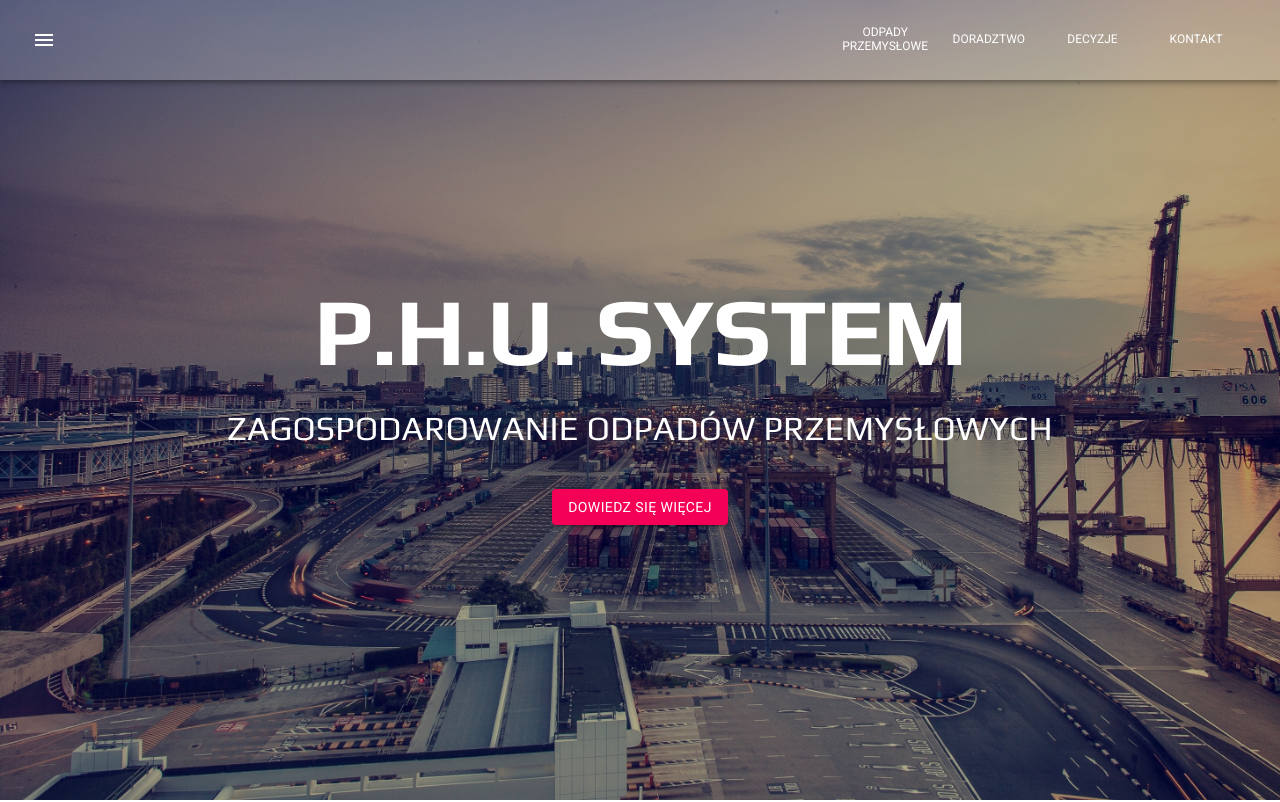
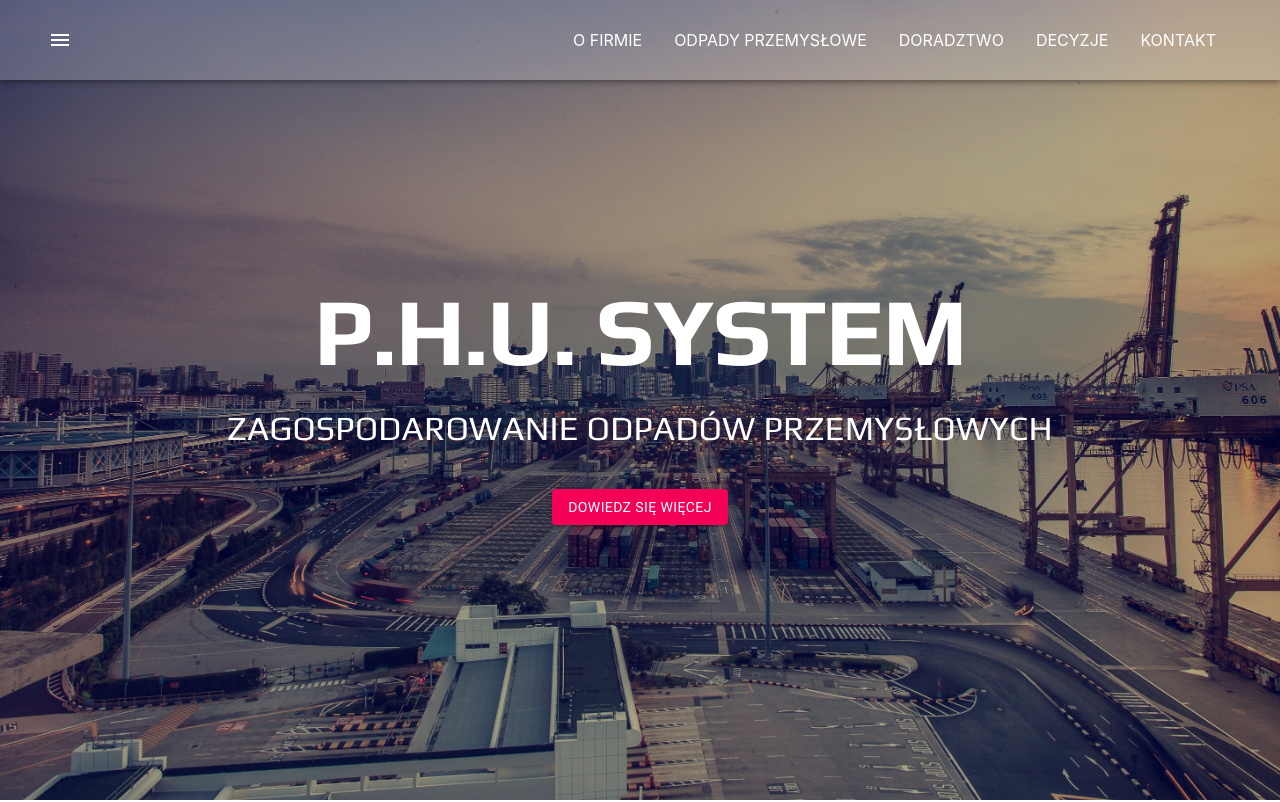
Before and after one commit to WarmuzWojtek/System-MUI, a React (Create React App) app: page / in a window 1280 px wide. Shown: the top 802 px of the page. Built offline with nearby package versions, Linux system fonts and the light colour scheme.

Commit message:
Add Appbar Menu

```diff
--- a/src/Components/Consulting/Consulting.jsx
+++ b/src/Components/Consulting/Consulting.jsx
@@ -43,7 +43,7 @@ const useStyles = makeStyles((theme) => {
 const Consultant = () => {
   const classes = useStyles();
   return (
-    <div >
+    <div id='Consulting'>
       <Container className={classes.root}>
         <Typography variant='h2' className={classes.title}>DORADZTWO</Typography>
         <Paper className={classes.paperImage} elevation='none'>
@@ -51,9 +51,6 @@ const Consultant = () => {
         </Paper>
         <Paper className={classes.paperImage} elevation='none'>
           <Typography variant='subtitle1' align='justify'>
-
-
-
 
             Oferujemy profesjonalne doradztwo w zakresie obrotu i przewozu towarów niebezpiecznych ADR.
 
--- a/src/Components/Menu/Menu.jsx
+++ b/src/Components/Menu/Menu.jsx
@@ -1,39 +1,54 @@
 import React from 'react';
 import { makeStyles } from '@material-ui/core/styles';
-import BottomNavigation from '@material-ui/core/BottomNavigation';
-import BottomNavigationAction from '@material-ui/core/BottomNavigationAction';
 import { Link as Scroll } from 'react-scroll'
+import { Typography } from '@material-ui/core';
 
 
-const useStyles = makeStyles({
-  root: {
-    background: 'none',
-  },
-  item: {
-    color: 'white',
+const useStyles = makeStyles((theme) => {
+  return {
+    root: {
+      background: 'none',
+    },
+    item: {
+      color: 'white',
+      margin: theme.spacing(2),
+      cursor: 'pointer',
+      transition: '0.3s',
+      '&:hover': {
+        borderBottom: '3px solid white',
+        color: theme.palette.secondary,
+      },
+    },
+
   }
 });
 
 export default function Menu() {
   const classes = useStyles();
-  const [value, setValue] = React.useState(0);
+
 
   return (
-    <BottomNavigation
-      value={value}
-      onChange={(event, newValue) => {
-        setValue(newValue);
-      }}
-      showLabels
+    <div
+
       className={classes.root}
-    > <Scroll to='About' smooth='true'>
-        <BottomNavigationAction label="O FIRMIE" className={classes.item} />
+    >
+      <Scroll to='About' smooth='true'>
+        <Typography className={classes.item} variant='a'>O FIRMIE</Typography>
       </Scroll>
-      <BottomNavigationAction label="ODPADY PRZEMYSŁOWE" className={classes.item} />
-      <BottomNavigationAction label="DORADZTWO" className={classes.item} />
-      <BottomNavigationAction label="DECYZJE" className={classes.item} />
-      <BottomNavigationAction label="KONTAKT" className={classes.item} />
+      <Scroll to='Waste' smooth='true'>
+        <Typography className={classes.item} variant='a'>ODPADY PRZEMYSŁOWE</Typography>
+      </Scroll>
+      <Scroll to='Consulting' smooth='true'>
+        <Typography className={classes.item} variant='a'>DORADZTWO</Typography>
+      </Scroll>
+      <Scroll to='About' smooth='true'>
+        <Typography className={classes.item} variant='a'>DECYZJE</Typography>
+      </Scroll>
+      <Scroll to='About' smooth='true'>
+        <Typography className={classes.item} variant='a'>KONTAKT</Typography>
+      </Scroll>
 
-    </BottomNavigation>
+
+    </div>
   );
 }
--- a/src/Components/Navigation/Navigation.jsx
+++ b/src/Components/Navigation/Navigation.jsx
@@ -3,7 +3,6 @@ import { makeStyles } from '@material-ui/core/styles';
 import AppBar from '@material-ui/core/AppBar';
 import Toolbar from '@material-ui/core/Toolbar';
 import Typography from '@material-ui/core/Typography';
-import Button from '@material-ui/core/Button';
 import IconButton from '@material-ui/core/IconButton';
 import MenuIcon from '@material-ui/icons/Menu';
 import Menu from '../Menu/Menu'
@@ -23,7 +22,10 @@ const useStyles = makeStyles((theme) => ({
   },
   appbar: {
     backgroundColor: 'rgba(255,255,255,0.2)',
-    padding: theme.spacing(1),
+    paddingTop: theme.spacing(1),
+    paddingBottom: theme.spacing(1),
+    paddingLeft: theme.spacing(3),
+    paddingRight: theme.spacing(3),
 
   },
   toolbar: {
--- a/src/Components/Waste/Waste.jsx
+++ b/src/Components/Waste/Waste.jsx
@@ -52,7 +52,7 @@ const Waste = () => {
   const classes = useStyles();
   const checked = useWindowPosition('About', 1.1);
   return (
-    <div className={classes.bcg} id='waste'>
+    <div className={classes.bcg} id='Waste'>
       <Container className={classes.root}>
         <Slide direction="right" in={checked} {...(checked ? { timeout: 1000 } : {})} mountOnEnter unmountOnExit>
           <Typography variant='h2' className={classes.title}>ODPADY PRZEMYSŁOWE</Typography>
```
